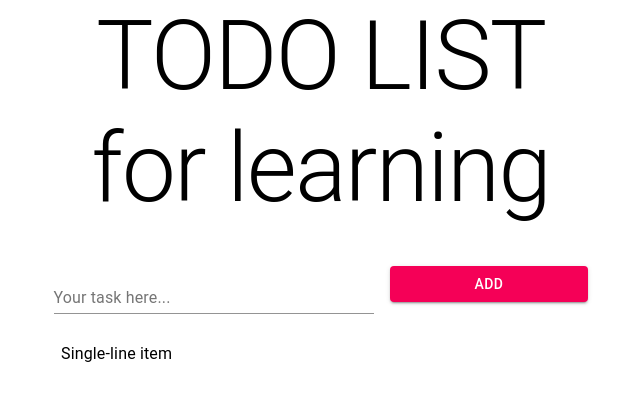
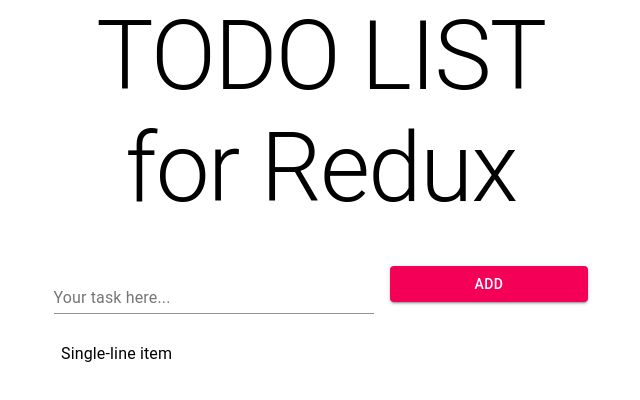
Before and after one commit to lifeeric/react-persits-with-firebase-preview-channel, a React (Create React App) app: page / in a window 1280 px wide. Shown: the top 400 px of the page, without its empty margins (319-959 px from the left). Built offline with nearby package versions, Linux system fonts and the light colour scheme.

Commit message:
text edited

```diff
--- a/src/App.tsx
+++ b/src/App.tsx
@@ -40,7 +40,7 @@
     <div className="App">
       <Container maxWidth="sm">
         <Typography variant="h1" component="h2" gutterBottom>
-          TODO LIST for learning
+          TODO LIST for Redux
         </Typography>
 
         <form className={classes.root} noValidate autoComplete="off">
```
